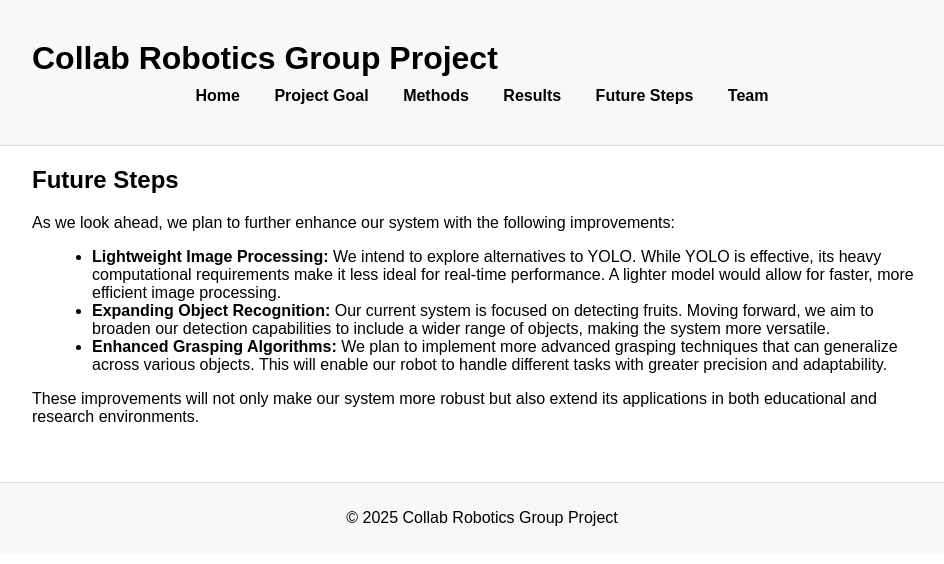
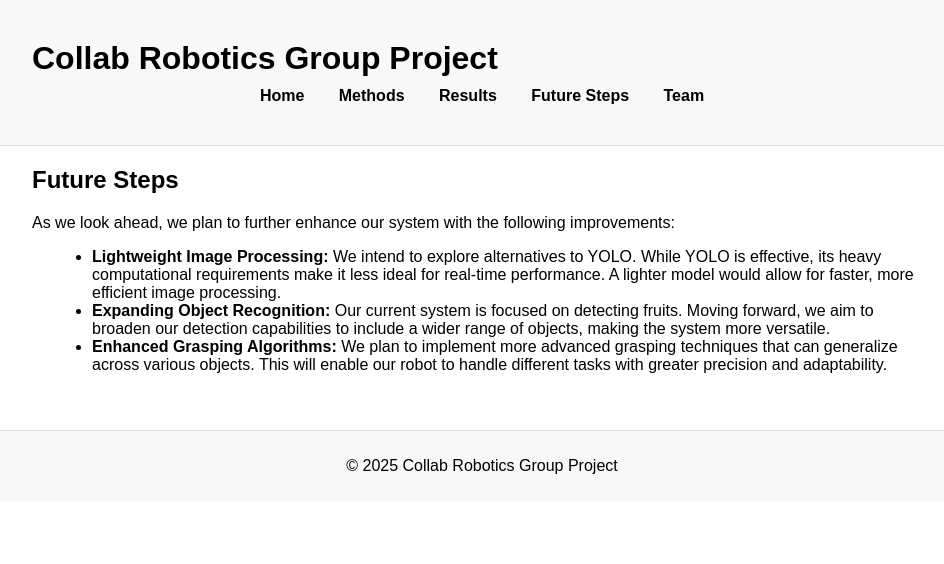
Before and after one commit to JorgeGarcie/collab-robotics-website, a plain HTML site: page future.html in a window 1280 px wide. Shown: the whole page, without its empty margins (158-1102 px from the left). Drawn offline with Linux system fonts and the light colour scheme.

Commit message:
Update future.html

```diff
--- a/future.html
+++ b/future.html
@@ -61,7 +61,6 @@
       <h1>Collab Robotics Group Project</h1>
       <nav>
         <a href="index.html">Home</a>
-        <a href="project-goal.html">Project Goal</a>
         <a href="methods.html">Methods</a>
         <a href="results.html">Results</a>
         <a href="future.html">Future Steps</a>
@@ -87,7 +86,6 @@
       </li>
     </ul>
     <p>
-      These improvements will not only make our system more robust but also extend its applications in both educational and research environments.
     </p>
   </div>
 
```
